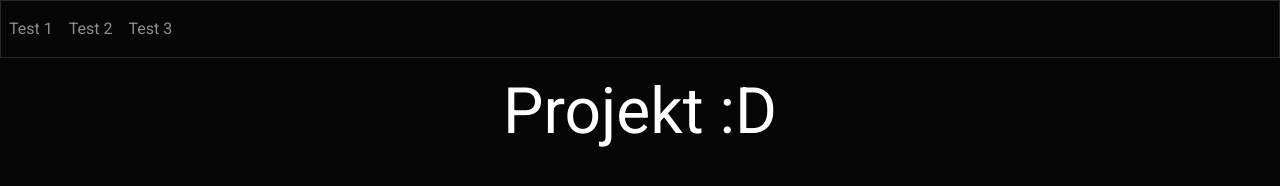
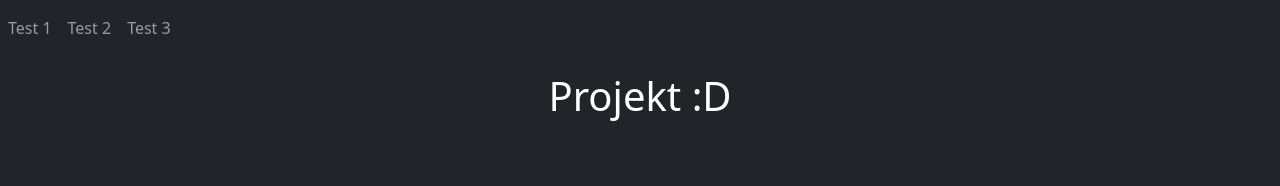
Before and after one commit to OndrejTo/finalProjectWeb, a plain HTML site: page index.html in a window 1280 px wide. Drawn offline with nearby package versions, Linux system fonts and the light colour scheme.

Commit message:
import knihovny přes npm

```diff
--- a/index.html
+++ b/index.html
@@ -4,10 +4,10 @@
     <meta charset="UTF-8">
     <meta name="viewport" content="width=device-width, initial-scale=1.0">
     <title>Test</title>
-    <link rel="stylesheet" href="https://cdnjs.cloudflare.com/ajax/libs/bootswatch/5.3.3/cyborg/bootstrap.min.css">
-    <link rel="stylesheet" href="https://cdn.jsdelivr.net/npm/@fortawesome/fontawesome-free@6.4.2/css/fontawesome.min.css">
+    <link rel="stylesheet" href="node_modules/bootstrap/dist/css/bootstrap.min.css">
+    <link rel="stylesheet" href="node_modules/fontawesome-free/css/all.min.css">
 </head>
-<body>
+<body class="bg-dark">
     <!-- NAVBAR-->
     <nav class="navbar navbar-expand-sm sticky-top bg-dark navbar-dark">
             <button class="navbar-toggler me-3" type="button" data-bs-toggle="collapse" data-bs-target="#collapsibleNavbar">
@@ -29,7 +29,7 @@
           </div>
         </nav>
     <div class="container">
-        <h1 class="text-center text-white pt-3">Projekt :D</h1>
+        <h1 class="text-center text-white p-3">Projekt :D</h1>
     </div>
 </body>
 </html>
```
